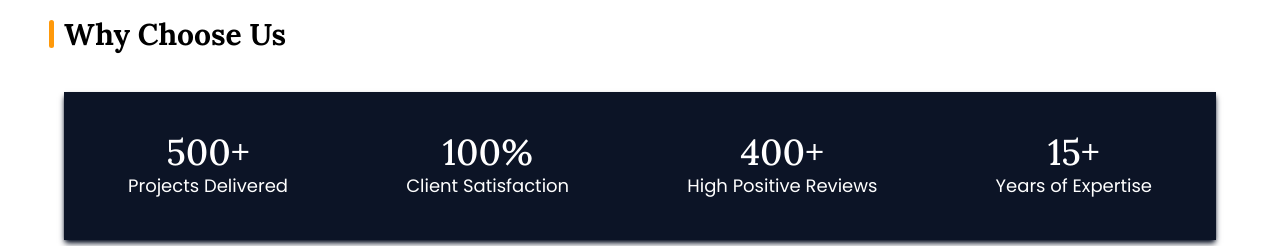
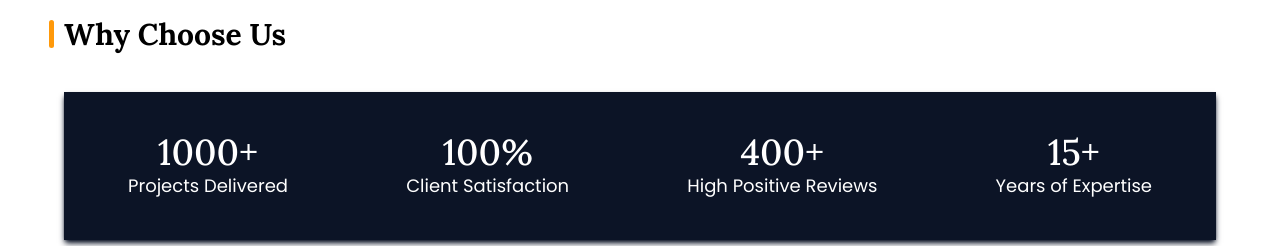
Before and after one commit to solemannoushad/Bizfinx79, a Next.js app: page /about in a window 1280 px wide. Shown: the part 1840-2086 px from the top of the page. Built offline with nearby package versions, Linux system fonts and the light colour scheme; some icons are missing.

Commit message:
statsBox updated

```diff
--- a/src/components/StatsBox.tsx
+++ b/src/components/StatsBox.tsx
@@ -4,7 +4,7 @@ import React, { useEffect, useState } from "react";
 import { motion } from "framer-motion";
 
 const stats = [
-  { title: "Projects Delivered", stats: "500+" },
+  { title: "Projects Delivered", stats: "1000+" },
   { title: "Client Satisfaction", stats: "100%" },
   { title: "High Positive Reviews", stats: "400+" },
   { title: "Years of Expertise", stats: "15+" },
```
